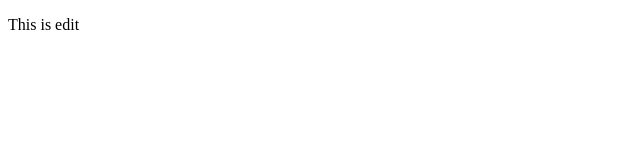
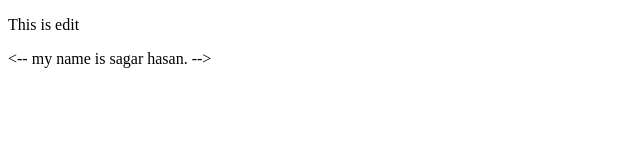
Before and after one commit to sagarhasan273/learning_git, a plain HTML site: page index.html in a window 1280 px wide. Shown: the whole page, without its empty margins (0-640 px from the left). Drawn offline with Linux system fonts and the light colour scheme.

Commit message:
comment my name

```diff
--- a/index.html
+++ b/index.html
@@ -8,5 +8,6 @@
 </head>
 <body>
     <p>This is edit</p>
+    <-- my name is sagar hasan. -->
 </body>
 </html>
```
